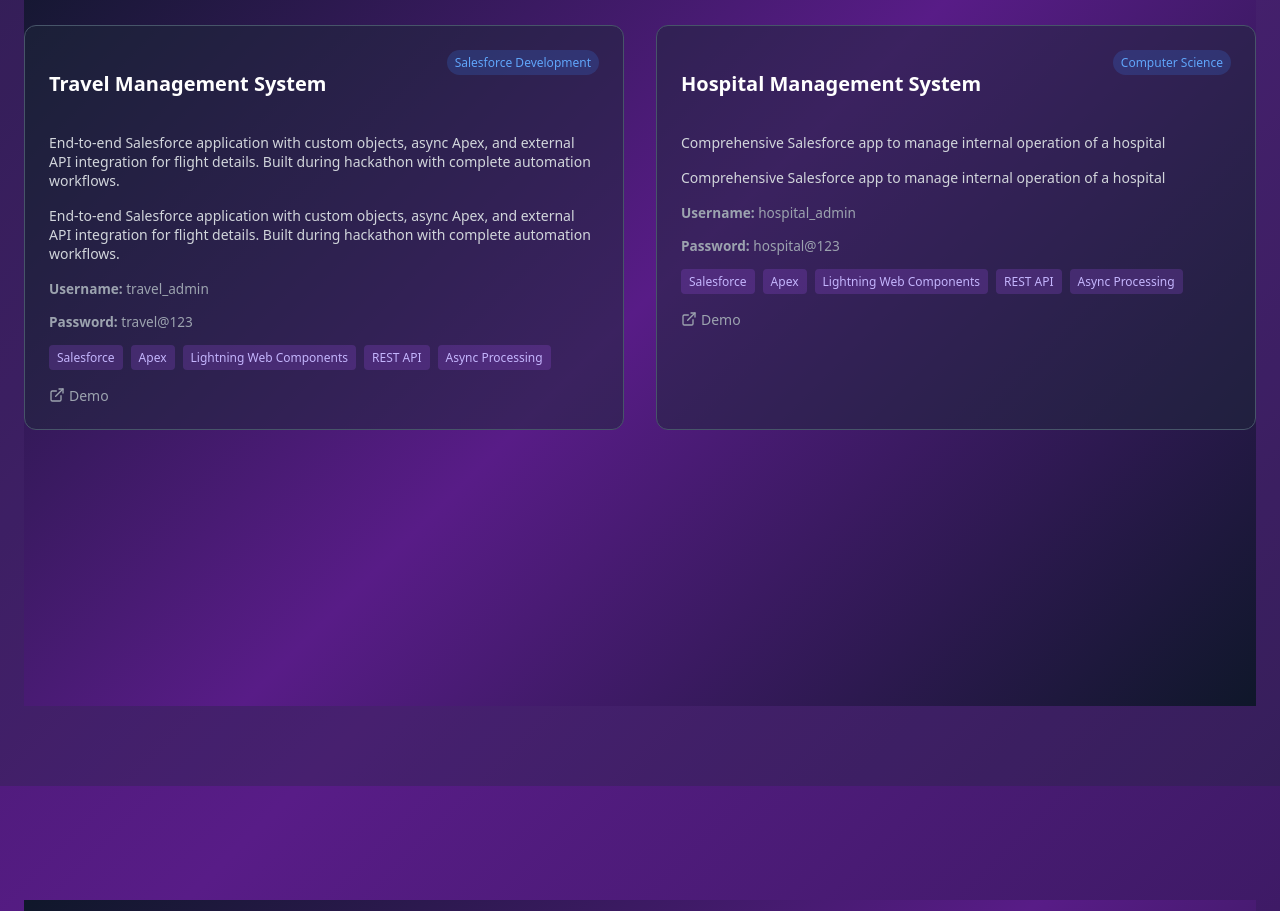
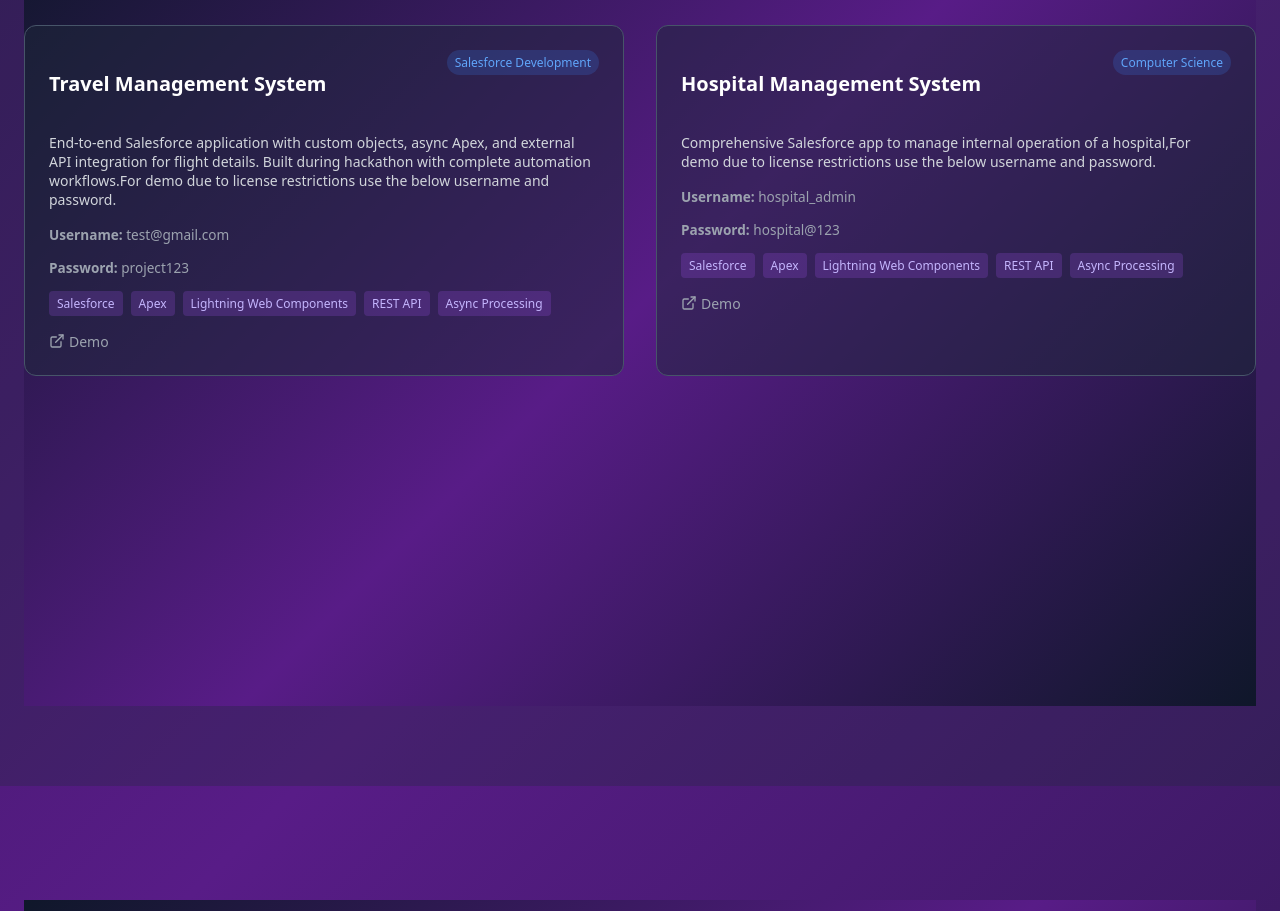
Before and after one commit to Naveens-tech-projects/react_portfolio, a React (Create React App) app: page / in a window 1280 px wide. Shown: the part 2000-2911 px from the top of the page. Built offline with nearby package versions, Linux system fonts and the light colour scheme.

Commit message:
Update App.js

```diff
--- a/src/App.js
+++ b/src/App.js
@@ -16,16 +16,16 @@
 const projects = [
   {
     title: "Travel Management System",
-    description: "End-to-end Salesforce application with custom objects, async Apex, and external API integration for flight details. Built during hackathon with complete automation workflows.",
+    description: "End-to-end Salesforce application with custom objects, async Apex, and external API integration for flight details. Built during hackathon with complete automation workflows.For demo due to license restrictions use the below username and password.",
     tech: ["Salesforce", "Apex", "Lightning Web Components", "REST API", "Async Processing"],
     demo: "https://brave-koala-adftk0-dev-ed.trailblaze.my.site.com/WanderRoasterLwc/s/",
     type: "Salesforce Development",
-    username: "travel_admin",
-    password: "travel@123"
+    username: "test@gmail.com",
+    password: "project123"
   },
   {
     title: "Hospital Management System",
-    description: "Comprehensive Salesforce app to manage internal operation of a hospital",
+    description: "Comprehensive Salesforce app to manage internal operation of a hospital,For demo due to license restrictions use the below username and password.",
     tech: ["Salesforce", "Apex", "Lightning Web Components", "REST API", "Async Processing"],
     github: "#",
     demo: "https://brave-koala-adftk0-dev-ed.trailblaze.my.site.com/WanderRoasterLwc/s/",
@@ -460,7 +460,7 @@
                   <span style={styles.badge}>{project.type}</span>
                 </div>
                 <p style={styles.cardDescription}>{project.description}</p>
-                <p style={styles.cardDescription}>{project.description}</p>
+
                 <p style={{color: '#9ca3af', fontSize: '0.85rem', marginBottom: '0.5rem'}}>
                   <strong>Username:</strong> {project.username}
                 </p>
```
